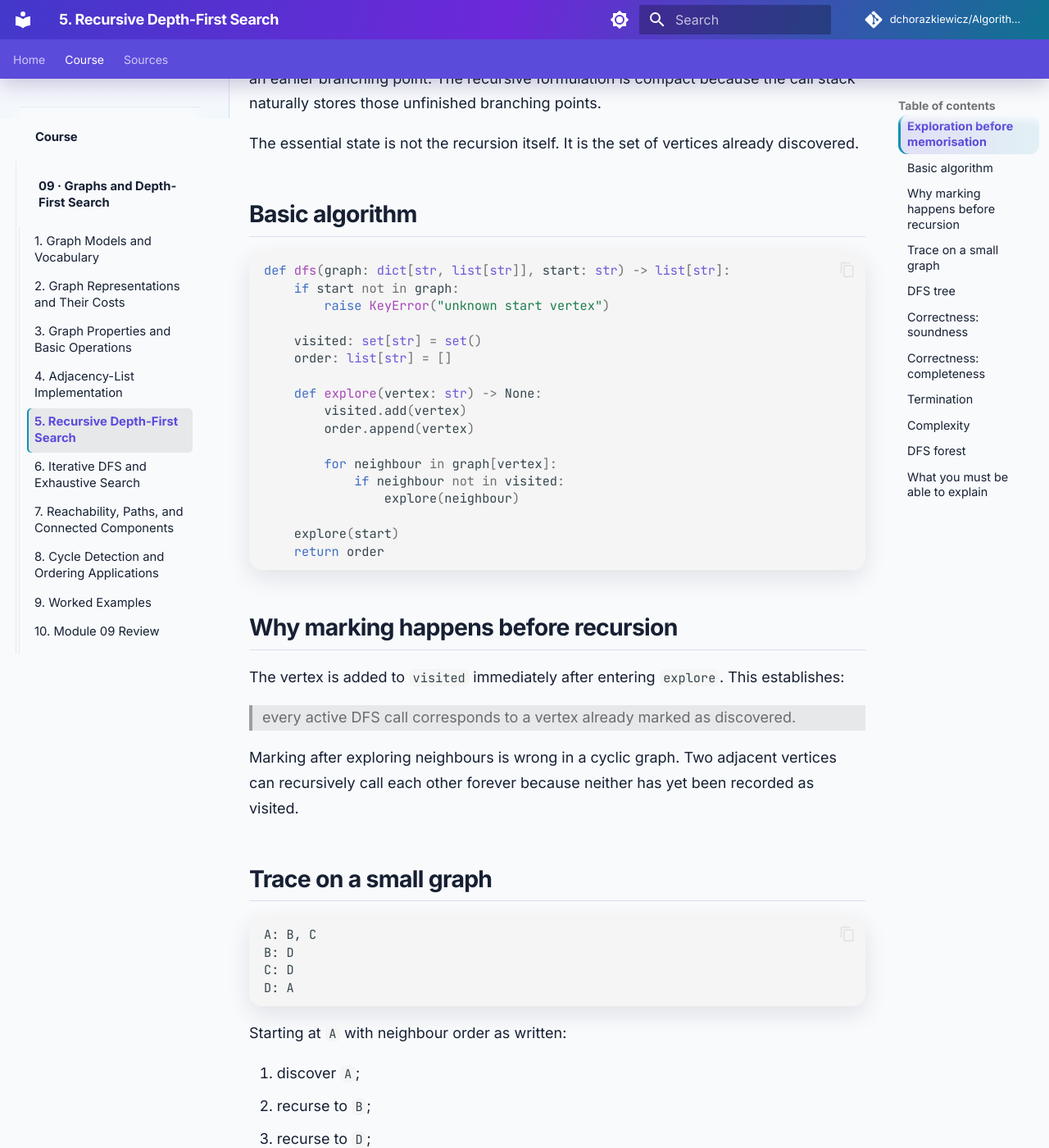
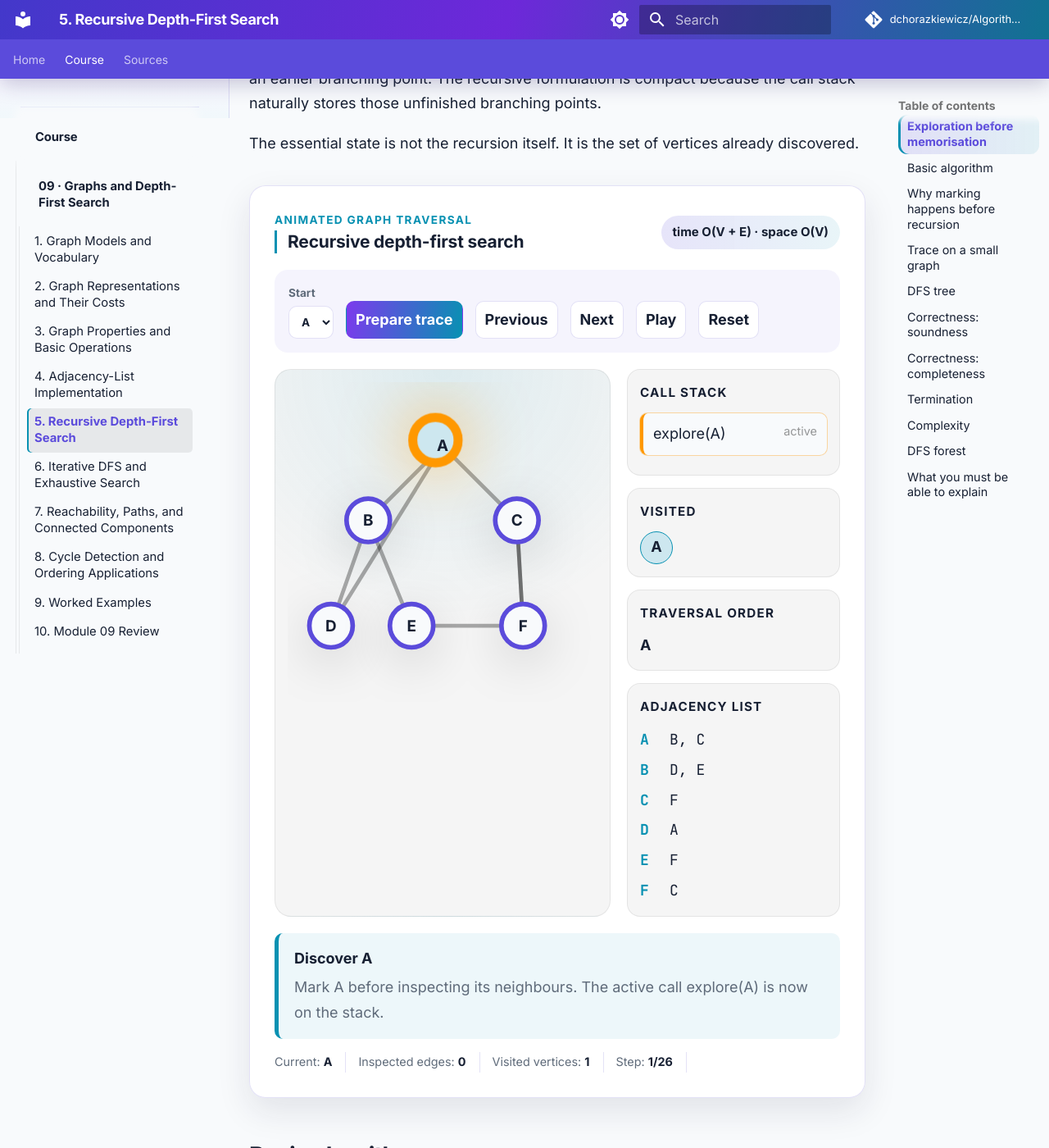
Before and after one commit to dchorazkiewicz/Algorithms_and_Complexity, an MkDocs documentation site: the page built from docs/course/09-graphs-and-depth-first-search/05-recursive-depth-first-search.md, in a window 1280 px wide and 1400 px high, scrolled down 307 px. Shown: the whole window at 82% size. Built offline with MkDocs 1.6.1 and Material for MkDocs 9.7.7, drawn with Linux system fonts in a browser that asks for light colours; comment, search, counter and statistics services are not loaded.

Commit message:
Embed DFS visualisation in recursive DFS chapter

```diff
--- a/docs/course/09-graphs-and-depth-first-search/05-recursive-depth-first-search.md
+++ b/docs/course/09-graphs-and-depth-first-search/05-recursive-depth-first-search.md
@@ -5,6 +5,10 @@
 Depth-first search explores one unfinished route as far as possible before returning to an earlier branching point. The recursive formulation is compact because the call stack naturally stores those unfinished branching points.
 
 The essential state is not the recursion itself. It is the set of vertices already discovered.
+
+<link rel="stylesheet" href="/Algorithms_and_Complexity/stylesheets/dfs-visualization.css">
+<div data-dfs-viz></div>
+<script src="/Algorithms_and_Complexity/javascripts/dfs-visualization.js"></script>
 
 ## Basic algorithm
 
```
